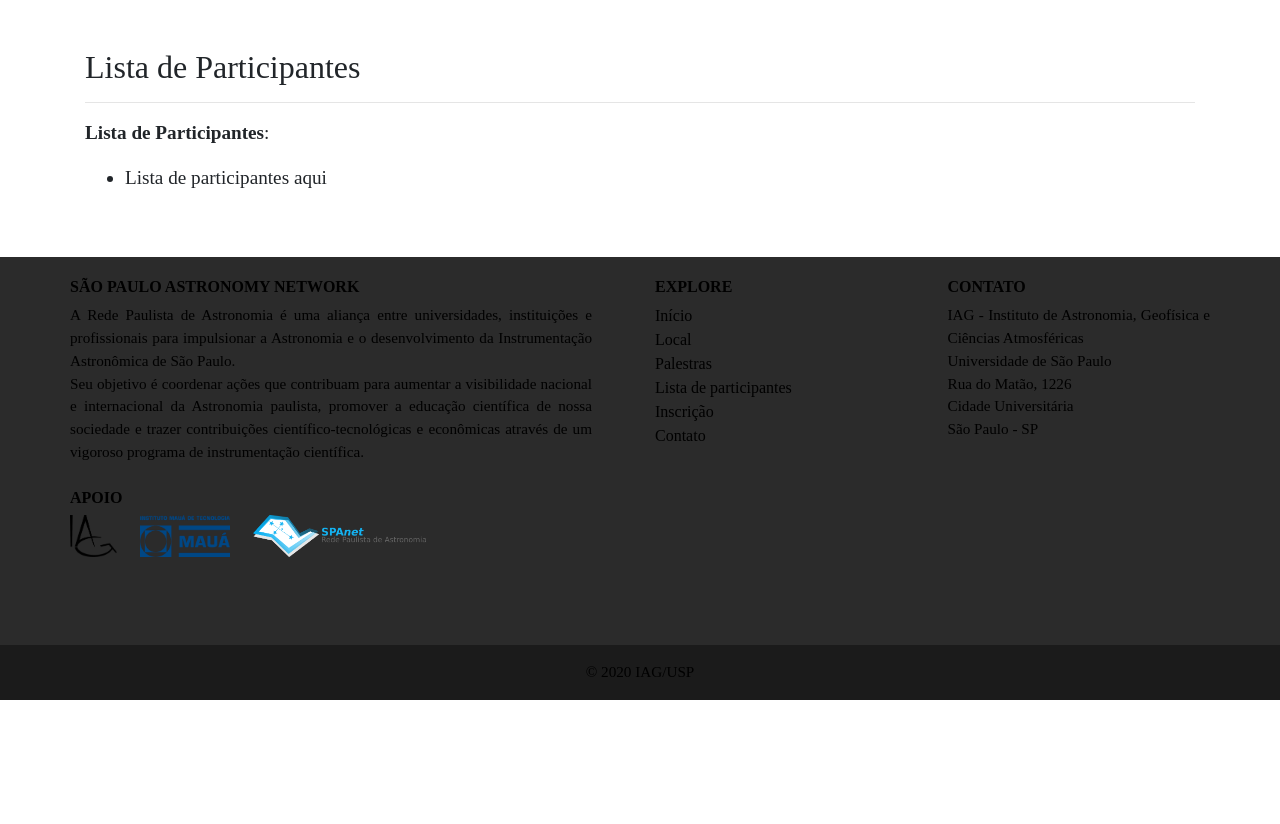
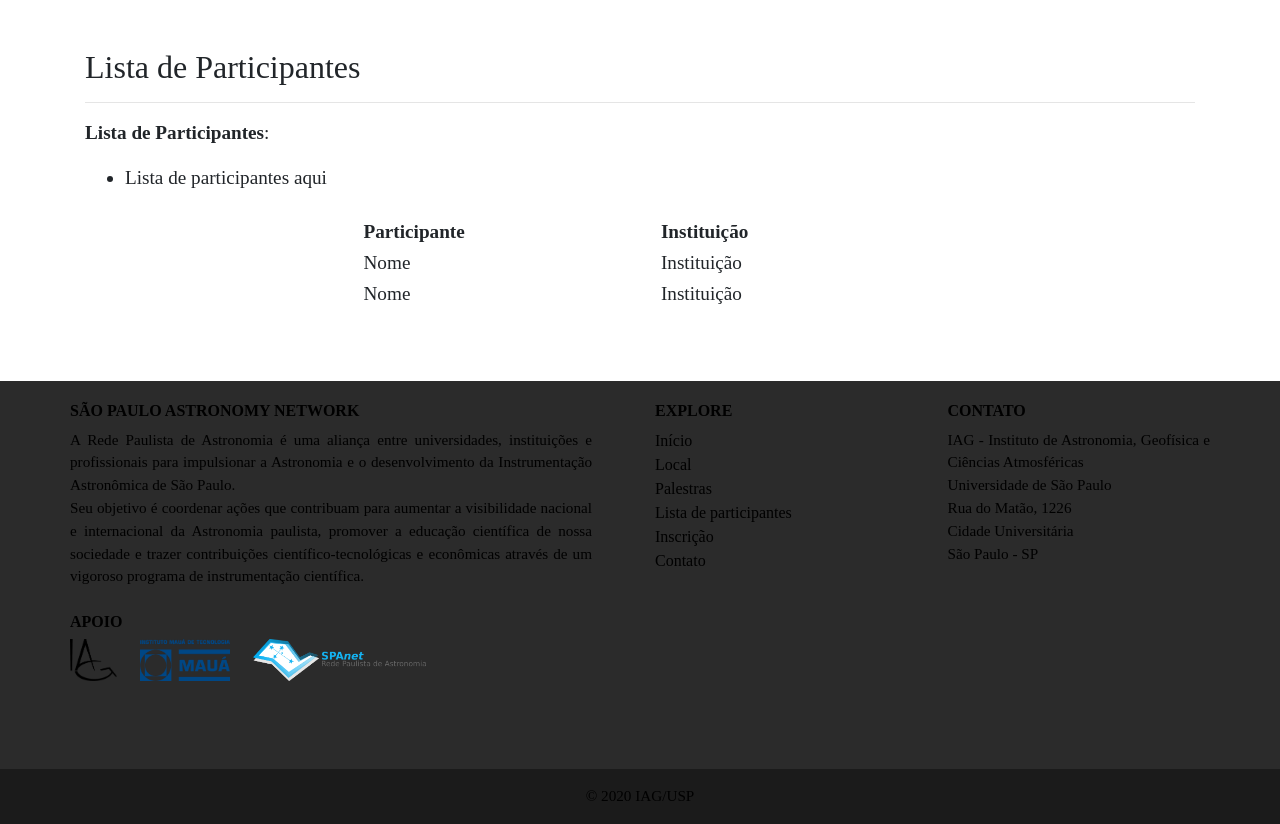
Before and after one commit to wosmla/website, a Jekyll site: the page built from _pgs/participantes.md, in a window 1280 px wide. Shown: the part 526-1350 px from the top of the page. Built offline with Jekyll 4.4.1, drawn with Linux system fonts in a browser that asks for light colours; before the commit the page ends 1226 px from its top, so only the background shows below that.

Commit message:
Update participantes.md

```diff
--- a/_pgs/participantes.md
+++ b/_pgs/participantes.md
@@ -8,3 +8,8 @@ image: https://clearskiesrbest.files.wordpress.com/2018/07/cropped-esoview1.jpg
 **Lista de Participantes**:
 
 - Lista de participantes aqui
+
+| Participante      | Instituição        |
+| :---              | :---               |
+| Nome              | Instituição        |
+| Nome              | Instituição        |
```
